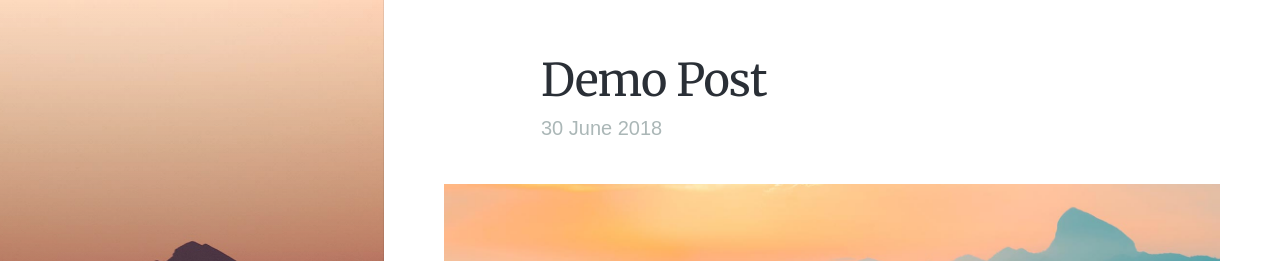
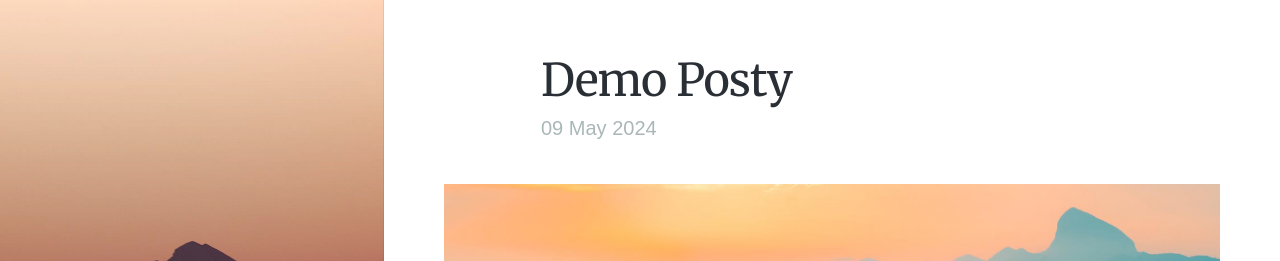
Before and after one commit to numinosities/numinosities.github.io, a Jekyll site: the page built from _posts/2024-05-09-demo-postt.md, in a window 1280 px wide and 900 px high. Shown: the top 261 px of the window. Built offline with Jekyll 4.4.1, drawn with Linux system fonts in a browser that asks for light colours; nearby versions of some CDN libraries; some web fonts are replaced.

Commit message:
Test edit

```diff
--- a/_posts/2024-05-09-demo-postt.md
+++ b/_posts/2024-05-09-demo-postt.md
@@ -1,6 +1,6 @@
 ---
-title: 'Demo Post'
-date: 2018-06-30 00:00:00
+title: 'Demo Posty'
+date: 2024-05-09 22:00:50
 featured_image: '/images/demo/demo-square.jpg'
 excerpt: This page is a demo that shows everything you can do inside portfolio and blog posts. We've included everything you need to create engaging posts about your work, and show off your case studies in a beautiful way.
 ---
```
